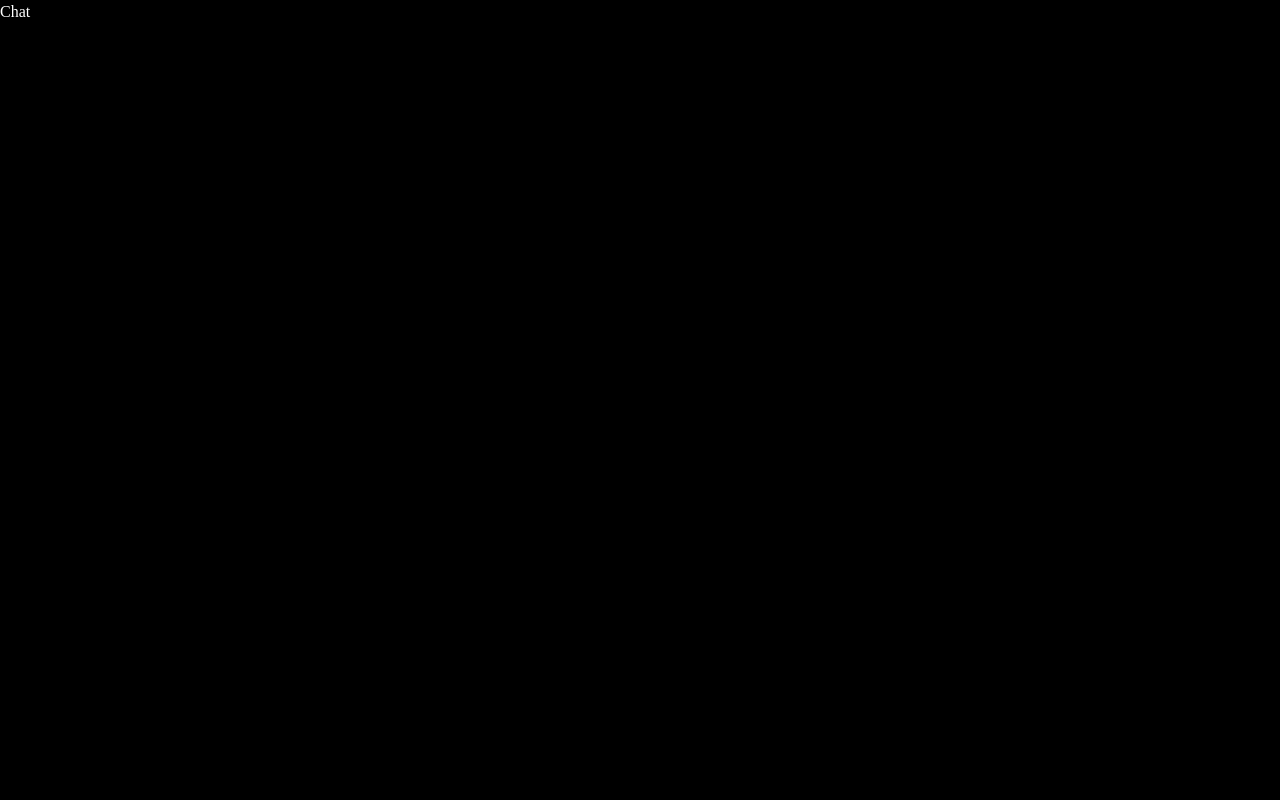
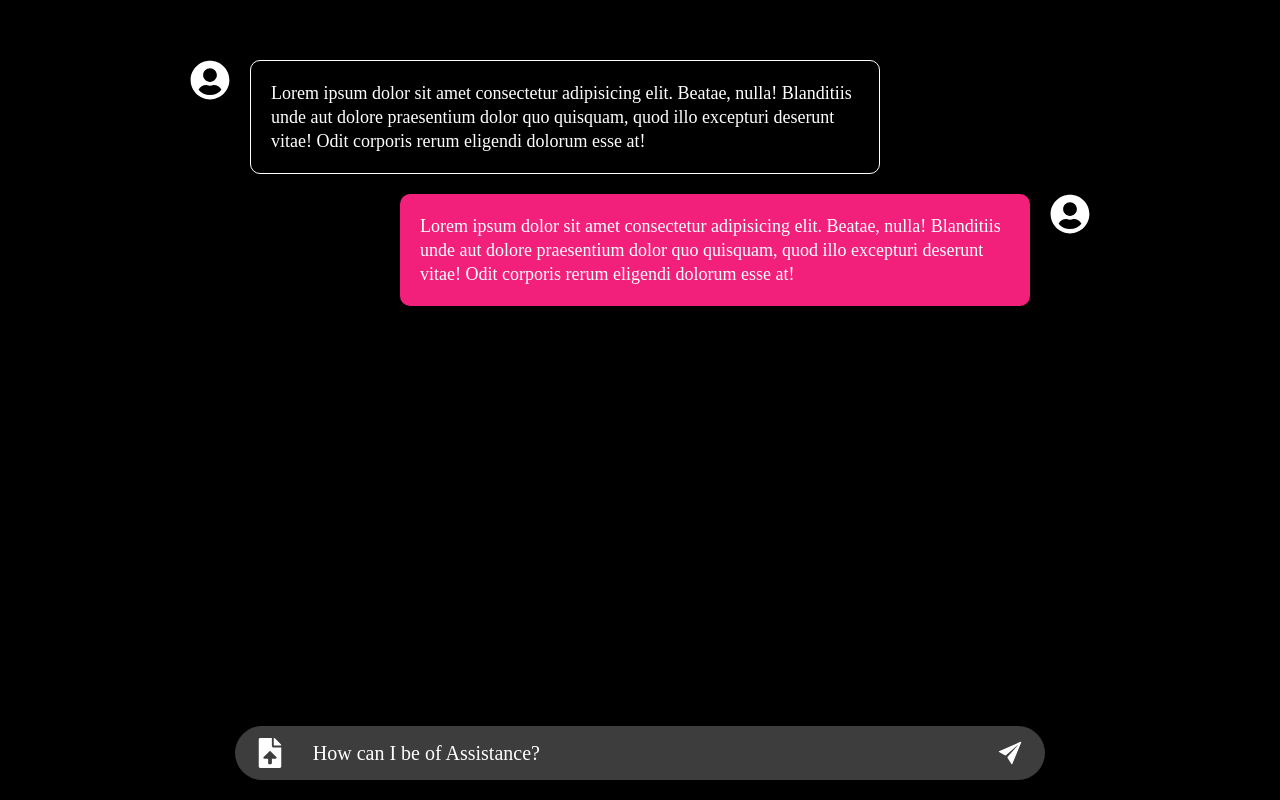
Before and after one commit to tech-monarch/Code-Clan-Team-1-AI-Project, a React (Vite) app: page /chat-box in a window 1280 px wide. Built offline with nearby package versions, Linux system fonts and the light colour scheme; a web font is replaced by a local one.

Commit message:
finished mock chat

```diff
--- a/src/components/pages/Chat.jsx
+++ b/src/components/pages/Chat.jsx
@@ -1,9 +1,43 @@
-
+import { FaFileUpload, FaUserCircle } from "react-icons/fa";
+import { IoIosSend } from "react-icons/io";
 
 const Chat = () => {
   return (
-    <div className="text-white">Chat</div>
-  )
-}
+    <section className="text-white">
+      <div className="flex flex-col justify-center items-center gap-5 py-5 h-screen max-w-[900px] w-full mx-auto">
+        <div className="flex-1 py-10 flex flex-col gap-5">
+          <div className="flex flex-row gap-5">
+            <FaUserCircle size={40} />
+            <p className="p-5 bg-customBlack border border-white rounded-[10px] text-[18px] leading-[24px] max-w-[70%] w-full">
+              Lorem ipsum dolor sit amet consectetur adipisicing elit. Beatae,
+              nulla! Blanditiis unde aut dolore praesentium dolor quo quisquam,
+              quod illo excepturi deserunt vitae! Odit corporis rerum eligendi
+              dolorum esse at!
+            </p>
+          </div>
+          <div className="flex flex-row-reverse place-content-end gap-5">
+            <FaUserCircle size={40} />
+            <p className="p-5 bg-customPink rounded-[10px] text-[18px] leading-[24px] max-w-[70%] w-full">
+              Lorem ipsum dolor sit amet consectetur adipisicing elit. Beatae,
+              nulla! Blanditiis unde aut dolore praesentium dolor quo quisquam,
+              quod illo excepturi deserunt vitae! Odit corporis rerum eligendi
+              dolorum esse at!
+            </p>
+          </div>
+        </div>
 
-export default Chat
+        <div className="flex flex-row justify-between items-center bg-[#3d3d3d] py-3 px-5 max-w-[90%] w-full rounded-full">
+          <FaFileUpload size={30} className="cursor-pointer" />
+          <input
+            className="bg-transparent placeholder:text-white text-[20px] focus:outline-none w-[85%]"
+            type="text"
+            placeholder="How can I be of Assistance?"
+          />
+          <IoIosSend size={30} className="cursor-pointer" />
+        </div>
+      </div>
+    </section>
+  );
+};
+
+export default Chat;
```
